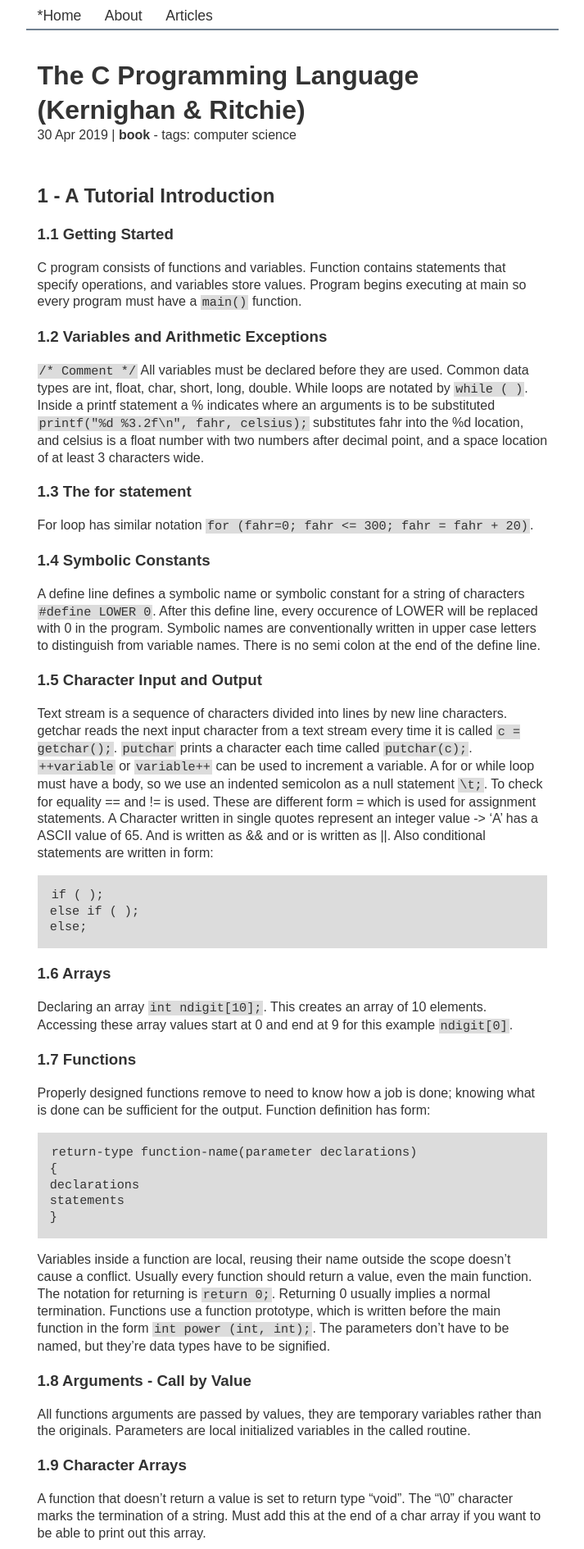
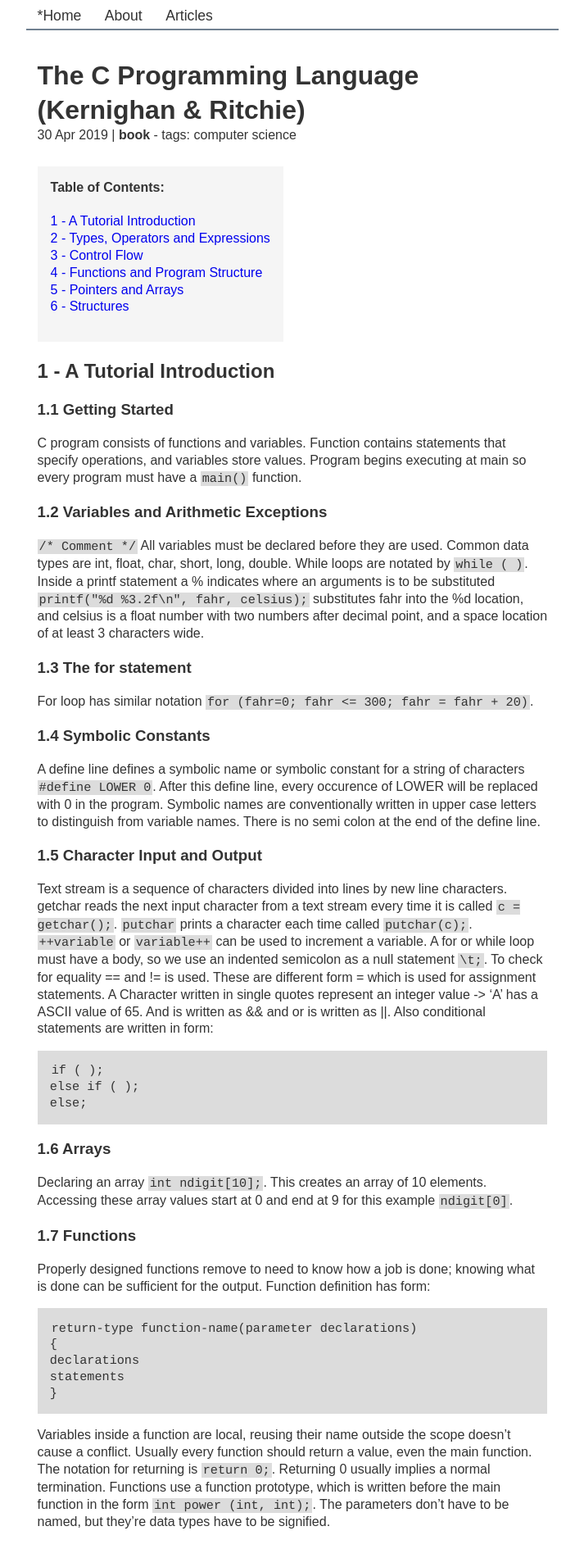
Before and after one commit to maxkossek/maxkossek.github.io, a Jekyll site: the page built from _posts/2019-04-30-c-programming-language.md, in a window 1280 px wide. Shown: the top 1890 px of the page at 82% size, without its empty margins (283-996 px from the left). Built offline with Jekyll 4.4.1, drawn with Linux system fonts in a browser that asks for light colours.

Commit message:
Style update and table of contents

```diff
--- a/_includes/footer.html
+++ b/_includes/footer.html
@@ -1,4 +1,4 @@
 <footer>
-  <strong>Site:</strong> <a href="/">*home</a> | <a href="/articles">articles</a> | <a href="/search">search</a><br>
+  <strong>Site:</strong> <a href="/">*home</a> | <a href="/articles">articles</a> | <a href="/about">about</a> | <a href="/search">search</a><br>
   <strong>Links:</strong> <a target="_blank" href="https://github.com/maxkossek">github/maxkossek</a>
 </footer>
--- a/_posts/2019-04-30-c-programming-language.md
+++ b/_posts/2019-04-30-c-programming-language.md
@@ -6,6 +6,19 @@
 tags: [computer science]
 description: Book Notes for the book The C Programming Language by Kernighan & Ritchie
 ---
+
+<div class="toc">
+<strong>Table of Contents:</strong><br><br>
+<ul class="none">
+<li><a href="#1---a-tutorial-introduction">1 - A Tutorial Introduction</a></li>
+<li><a href="#2---types-operators-and-expressions">2 - Types, Operators and Expressions</a></li>
+<li><a href="#3---control-flow">3 - Control Flow</a></li>
+<li><a href="#4---functions-and-program-structure">4 - Functions and Program Structure</a></li>
+<li><a href="#5---pointers-and-arrays">5 - Pointers and Arrays</a></li>
+<li><a href="#6---structures">6 - Structures</a></li>
+
+</ul>
+</div>
 
 ## 1 - A Tutorial Introduction
 
--- a/css/main.css
+++ b/css/main.css
@@ -49,27 +49,47 @@
 	padding: 1em;
 	overflow: auto;
 }
-
 code {
     	padding: 0px 2px;
 }
 
+/* Page Elements */
+.toc {
+    background: whitesmoke;
+    display: table;
+    padding: 1em;
+}
+.toc ul {
+	margin-bottom: 0;
+}
 .citations {
 	border-top: 2px solid slategray;
-    	font-size: 0.9rem;
+    font-size: 0.9rem;
 	color: dimgray;
-    	margin-top: 5em;
-    	padding-top: 1em;
+    margin-top: 5em;
+    padding-top: 1em;
 }
 
+/* Tables */
 table {
+	border-collapse: collapse;
 	border-spacing: 0px;
-	border: 1px solid gainsboro;
+	font-size: 0.95rem;
+}
+thead {
+    background: beige;
+}
+td, th {
+    border: 1px solid gainsboro;
+    padding: 0.25rem 0.5rem;
 }
 
-td, th {
-	border: 1px solid gainsboro;
-	padding: 0.25em;
+hr {
+	color: gainsboro;
+    background: gainsboro;
+    border: 0;
+    height: 2px;
+    margin: 1.5em 0em;
 }
 
 /* Links */
```
Also changed, not shown: about/index.html (+4 -3 lines).
